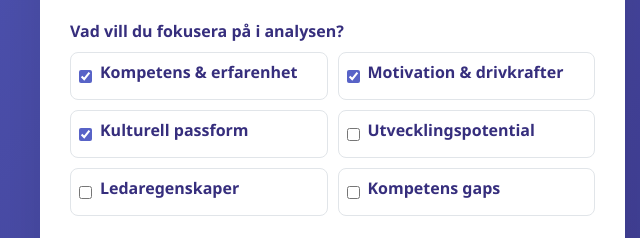
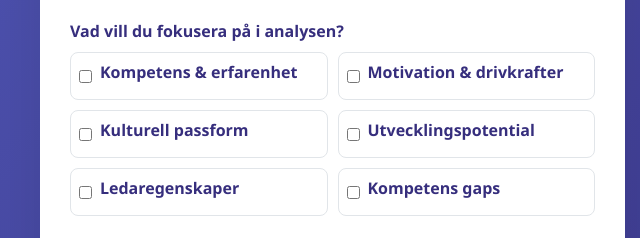
Before and after one commit to andersasplundberggren/ledarportalen, a plain HTML site: page recruitment.html in a window 1280 px wide. Shown: the part 1047-1285 px from the top of the page, 0-640 px from the left. Drawn offline with Linux system fonts and the light colour scheme.

Commit message:
Update recruitment.html

```diff
--- a/recruitment.html
+++ b/recruitment.html
@@ -455,15 +455,15 @@
                     <label>Vad vill du fokusera på i analysen?</label>
                     <div class="checkbox-group">
                         <div class="checkbox-item">
-                            <input type="checkbox" id="kompetens" name="fokus" value="kompetens" checked>
+                            <input type="checkbox" id="kompetens" name="fokus" value="kompetens">
                             <label for="kompetens">Kompetens & erfarenhet</label>
                         </div>
                         <div class="checkbox-item">
-                            <input type="checkbox" id="motivation" name="fokus" value="motivation" checked>
+                            <input type="checkbox" id="motivation" name="fokus" value="motivation">
                             <label for="motivation">Motivation & drivkrafter</label>
                         </div>
                         <div class="checkbox-item">
-                            <input type="checkbox" id="kulturfit" name="fokus" value="kulturfit" checked>
+                            <input type="checkbox" id="kulturfit" name="fokus" value="kulturfit">
                             <label for="kulturfit">Kulturell passform</label>
                         </div>
                         <div class="checkbox-item">
```
